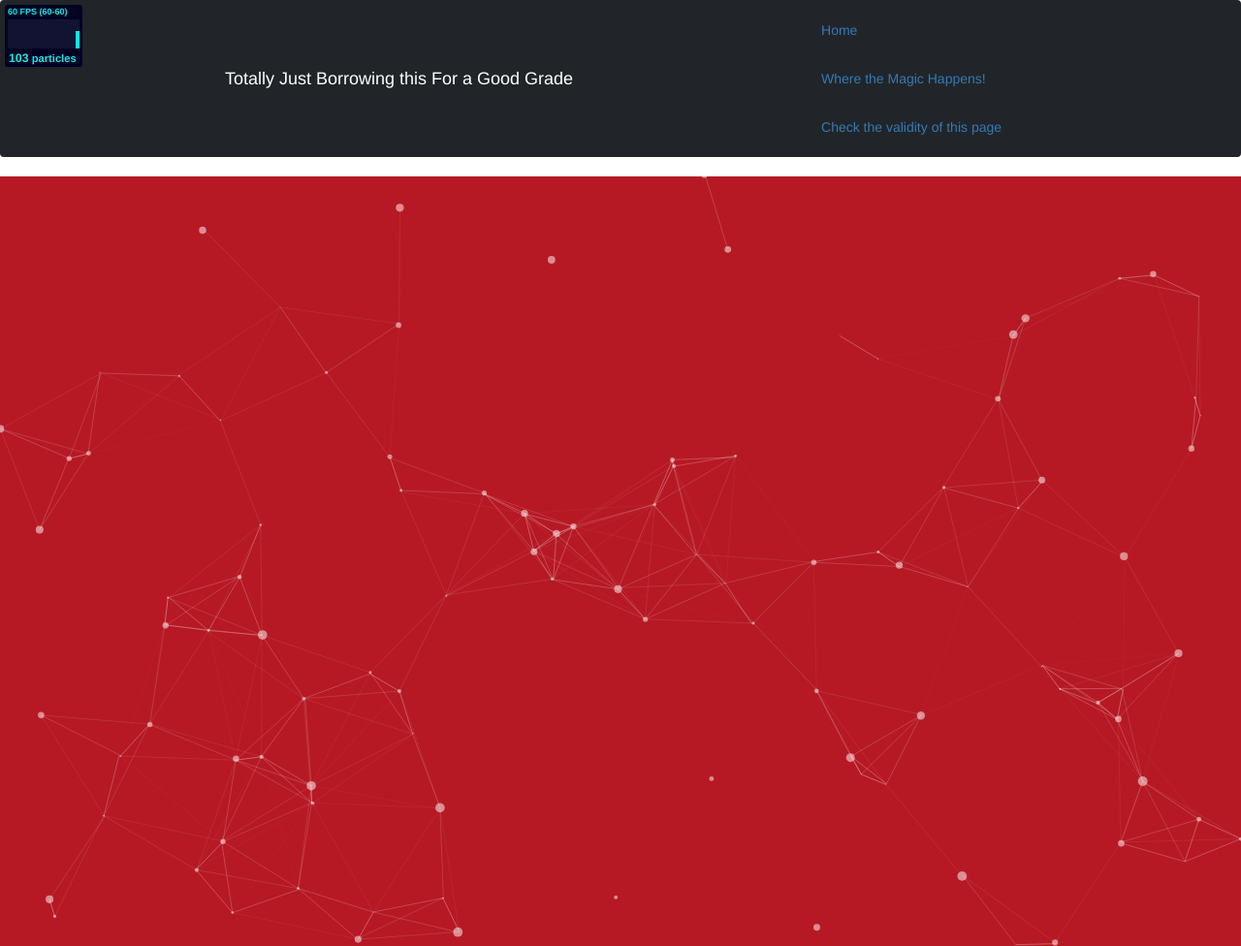
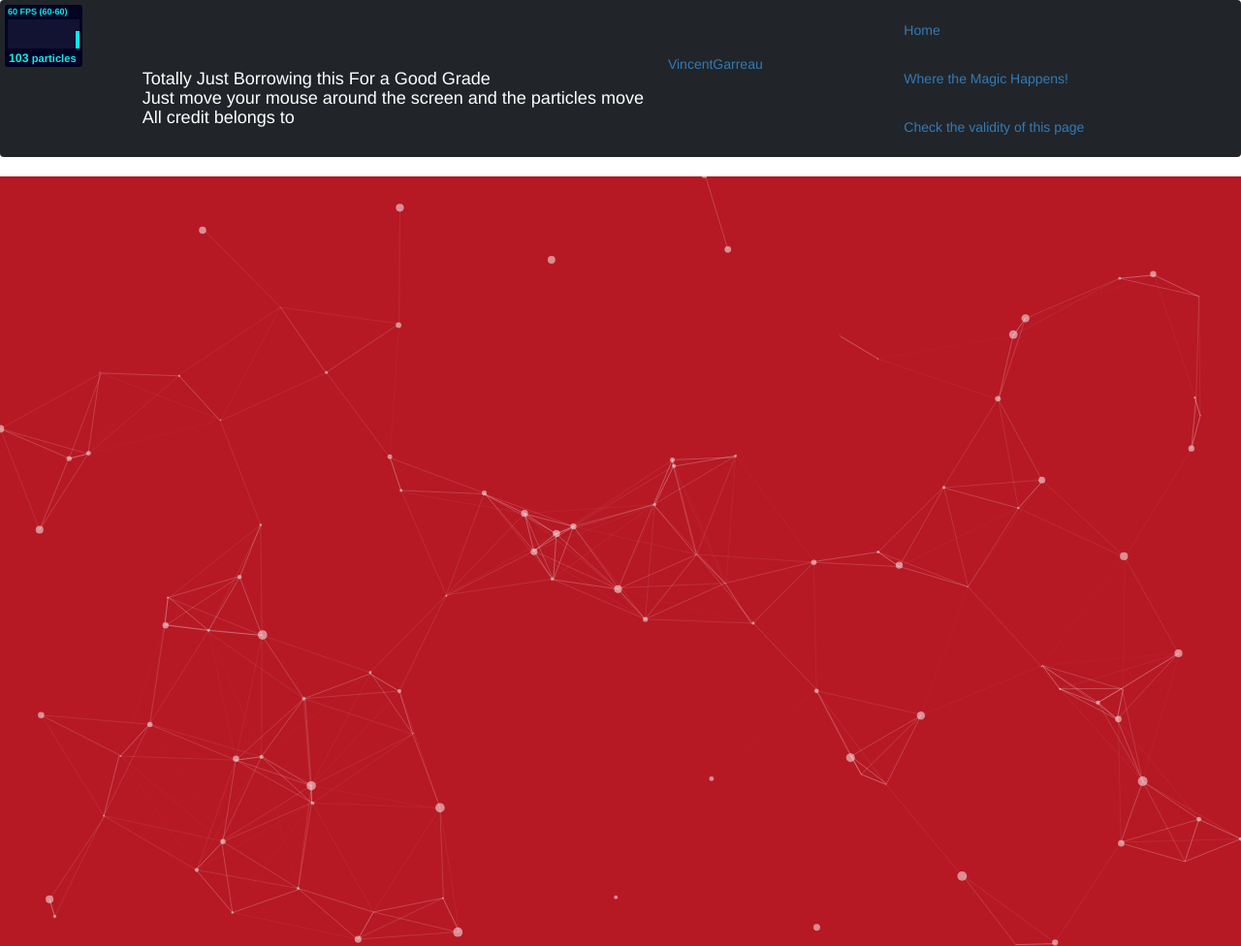
Before and after one commit to Houston37F/New-Final-Project-Set-Up, a website: page pages/demo/second-page.html in a window 1280 px wide. Shown: the top 976 px of the page at 97% size. Drawn offline with nearby package versions, Linux system fonts and the light colour scheme.

Commit message:
Update second-page.html

```diff
--- a/pages/demo/second-page.html
+++ b/pages/demo/second-page.html
@@ -18,7 +18,7 @@
 <nav class="navbar navbar-expanded-sm bg-dark navbar-dark navbar-fixed">
   <div class="container-fluid">
 	<div class="navbar-header">
-	  <a class="navbar-brand" href="#">Totally Just Borrowing this For a Good Grade</a>
+	  <a class="navbar-brand" href="#">Totally Just Borrowing this For a Good Grade <br> Just move your mouse around the screen and the particles move <br> All credit belongs to <a href="https://github.com/VincentGarreau/" target="_blank">VincentGarreau</a></a>
 	</div>
 	<ul class="nav navbar-nav">
 	  <li class="active"><a href="../../index.html">Home</a></li>
```
